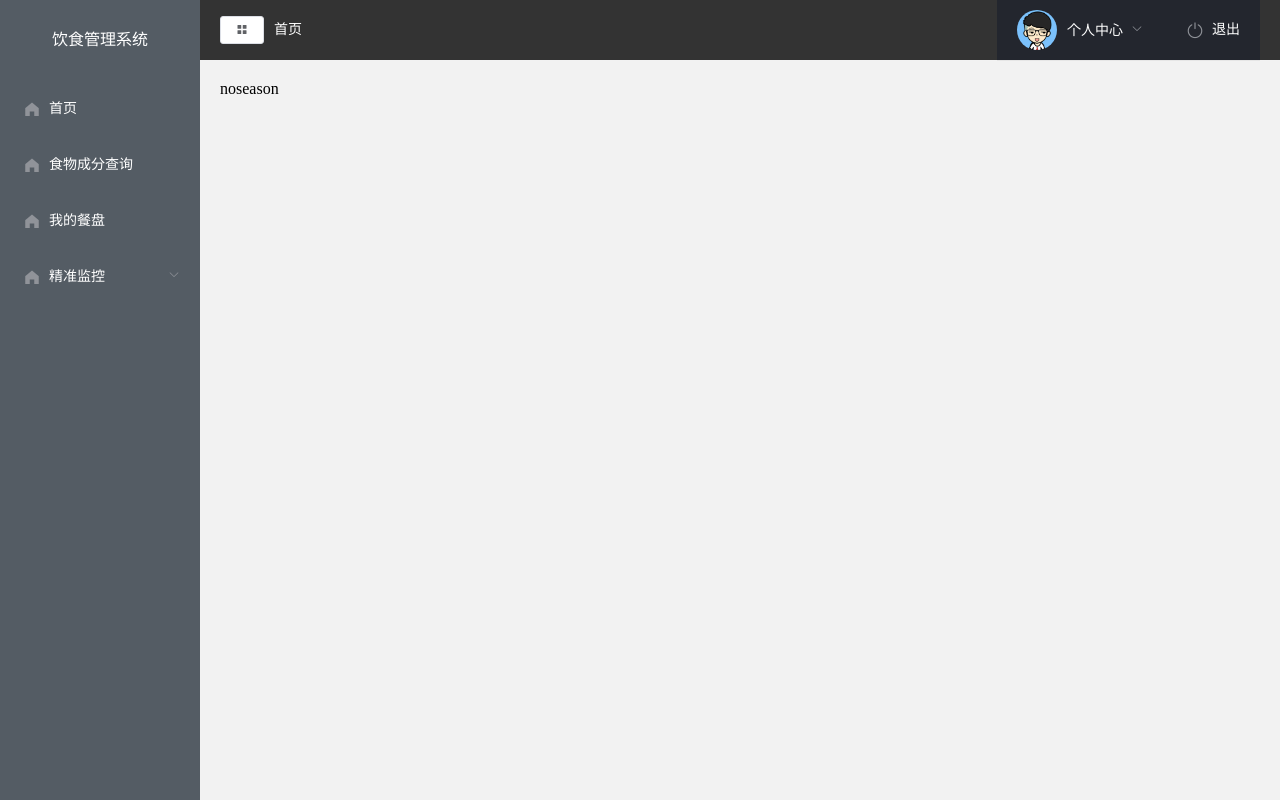
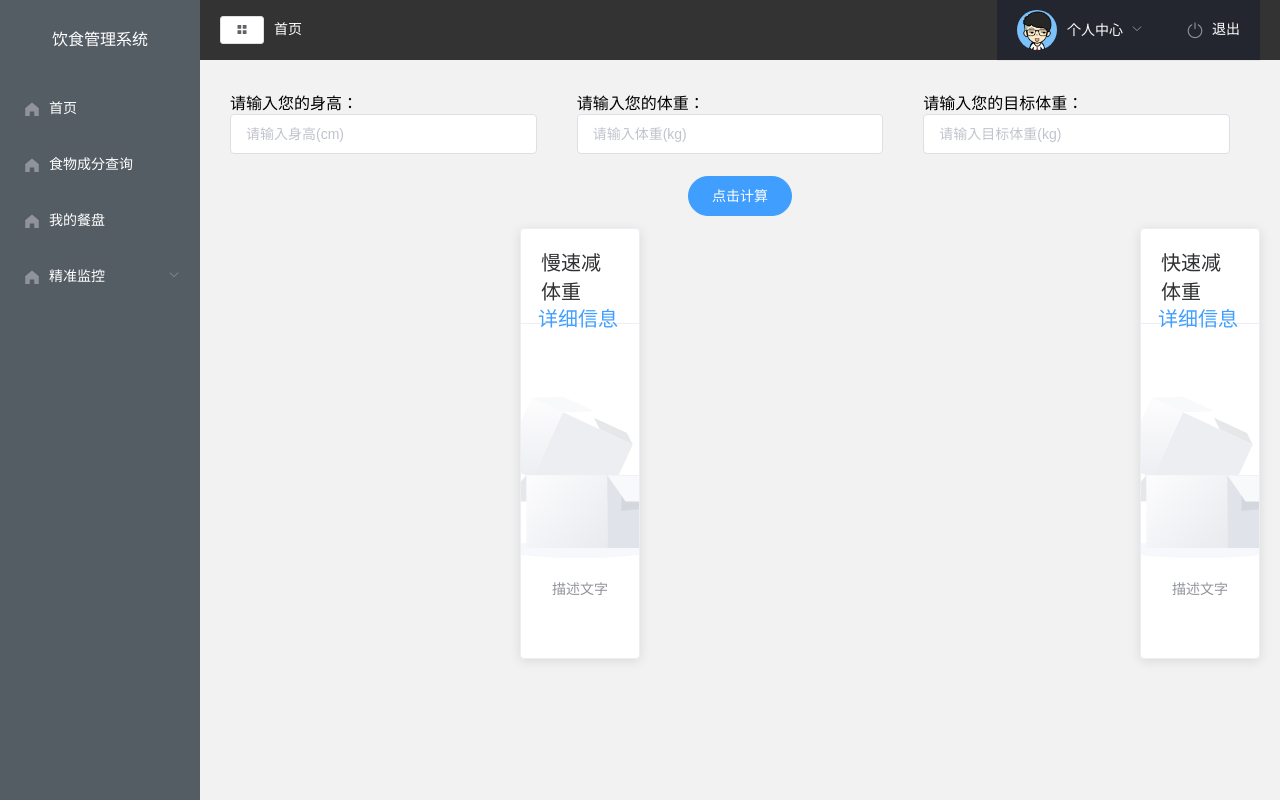
Before and after one commit to CoreyXing/app-v1-admin-boat, a Vue app: page /#/season in a window 1280 px wide. Built offline with nearby package versions, Linux system fonts and the light colour scheme.

Commit message:
feat: 添加了体重页面，解决样式冲突

```diff
--- a/src/views/layout/index.vue
+++ b/src/views/layout/index.vue
@@ -2,12 +2,15 @@
   <div>
       <el-container>
         <el-aside width="auto">
+          <!-- 侧边栏 -->
           <common-aside/>
         </el-aside>
         <el-container>
+          <!-- 顶部内部 -->
           <el-header>
             <common-header/>
           </el-header>
+          <!-- 内容主区域 -->
           <el-main>
             <router-view></router-view>
           </el-main>
--- a/src/views/layout/weight/noseason.vue
+++ b/src/views/layout/weight/noseason.vue
@@ -1,15 +1,226 @@
 <template>
   <div>
-     noseason
+    <el-row :gutter="20">
+      <div class="col-container">
+        <el-col :span="8">
+          <div class="grid-content bg-purple input-container">
+            请输入您的身高：<el-input v-model="input" placeholder="请输入身高(cm)"></el-input>
+          </div>
+        </el-col>
+      </div>
+      <div class="col-container">
+        <el-col :span="8">
+          <div class="grid-content bg-purple input-container">
+            请输入您的体重：<el-input v-model="input" placeholder="请输入体重(kg)"></el-input>
+          </div>
+        </el-col>
+      </div>
+      <div class="col-container">
+        <el-col :span="8">
+          <div class="grid-content bg-purple input-container">
+            请输入您的目标体重：<el-input v-model="input" placeholder="请输入目标体重(kg)"></el-input>
+          </div>
+        </el-col>
+      </div>
+    </el-row>
+    <el-row>
+      <el-col :span="24">
+        <div class="button-container">
+          <el-button type="primary" round>点击计算</el-button>
+        </div>
+      </el-col>
+    </el-row>
+    <el-row>
+        <el-col :span="15">
+          <div class="l-content">
+            <div class="topHeader">
+              <span>精准营养</span>
+            </div>
+            <div class="bottomContent">
+               <el-card class="box-card">
+                  <div slot="header" class="clearfix">
+                    <span>推荐碳水化合物摄入</span>
+                    <el-button style="float: right; padding: 3px 0" type="text">操作按钮</el-button>
+                  </div>
+                  <div class="text item">
+                    运动员推荐的碳水化合物摄入量为6~10g/kg体重/d。摄入足够的碳水化合物能保证运动期间的血糖水平，并补充肌糖原。
+                  </div>
+                </el-card>
+
+                <el-card class="box-card">
+                  <div slot="header" class="clearfix">
+                    <span>推荐蛋白质摄入</span>
+                    <el-button style="float: right; padding: 3px 0" type="text">操作按钮</el-button>
+                  </div>
+                  <div class="text item">
+                    耐力和力量型运动员推荐的蛋白质摄入量为1.2~1.6g/kg体重/d。摄入足够维持体重的能量能使蛋白质利用优化，有助于运动表现。
+                  </div>
+                </el-card>
+
+                <el-card class="box-card">
+                  <div slot="header" class="clearfix">
+                    <span>推荐脂肪摄入</span>
+                    <el-button style="float: right; padding: 3px 0" type="text">操作按钮</el-button>
+                  </div>
+                  <div class="text item">
+                    脂肪摄入是总能量摄入的20%~30%
+                  </div>
+                </el-card>
+
+                <el-card class="box-card">
+                  <div slot="header" class="clearfix">
+                    <span>推荐水分摄入</span>
+                    <el-button style="float: right; padding: 3px 0" type="text">操作按钮</el-button>
+                  </div>
+                  <div class="text item">
+                    保持水合状态：运动时尽可能披照（0.5~2）L/h的补液量进行多次补充，以将脱水量控制在体重的2%以下，对于出汗量高、时间超过2h的运动应注意钠的补充，运动后补液可按照体重丢失的150%补充运动饮料，并添加钠盐以促进水分吸收。
+                  </div>
+                </el-card>
+            </div>
+          </div>
+        </el-col>
+        <el-col :span="9">
+          <div class="container">
+              <el-container>
+                <el-header>营养监控</el-header>
+                <div class="container-item">
+                  <el-main>
+                    <p>三大营养素：</p>
+                    <div class="progress-container">
+                      <div class="progress-item">
+                        <el-progress type="circle" :percentage="25"></el-progress>
+                        <div class="progress-text">碳水化合物</div>
+                      </div>
+
+                      <div class="progress-item">
+                        <el-progress type="circle" :percentage="100" status="success"></el-progress>
+                        <div class="progress-text">蛋白质</div>
+                      </div>
+
+                      <div class="progress-item">
+                        <el-progress type="circle" :percentage="70" status="warning"></el-progress>
+                        <div class="progress-text">脂肪</div>
+                      </div>
+                    </div>
+                  </el-main>
+                </div>
+              </el-container>
+          </div>
+        </el-col>
+    </el-row>
+
   </div>
 </template>
 
 <script>
+export default {
+  data () {
+    return {
+      input: ''
+    }
+  }
+}
+</script>
+<style lang='less' scoped>
+  .el-row {
+    margin-bottom: 20px;
+    &:last-child {
+      margin-bottom: 0;
+    }
+  }
+  .el-col {
+    border-radius: 4px;
+  }
+  .col-container {
+    margin-right: 20px;
+  }
+  .input-container {
+  padding: 10px;
+  }
+  .bg-purple-dark {
+    background: #99a9bf;
+  }
+  .bg-purple {
+    background: #d3dce6;
+  }
+  .bg-purple-light {
+    background: #e5e9f2;
+  }
+  .grid-content {
+    border-radius: 4px;
+    min-height: 36px;
+  }
+  .row-bg {
+    padding: 10px 0;
+    background-color: #f9fafc;
+  }
+  .button-container {
+    display: flex;
+    justify-content: center;
+    align-items: center;
+    height: 8dvh; /* 可根据实际情况调整容器高度 */
+  }
+  .el-header, .el-footer {
+    background-color: #B3C0D1;
+    color: #333;
+    text-align: center;
+    line-height: 60px;
+  }
+  .progress-text {
+    margin-top: 10px;
+    text-align: center;
+  }
+  .progress-container {
+    display: flex;
+    justify-content: space-around;
+  }
+  .progress-item {
+    display: flex;
+    flex-direction: column;
+    align-items: center;
+    margin-bottom: 20px;
+  }
+  .text {
+    font-size: 14px;
+  }
+  .item {
+    margin-bottom: 18px;
+  }
+  .clearfix:before,
+  .clearfix:after {
+    display: table;
+    content: "";
+  }
+  .clearfix:after {
+    clear: both
+  }
+  .l-content {
+    display: flex;
+    flex-direction: column;
+    margin-right: 20px;
+    .topHeader {
+      background-color: #99a9bf;
+      display: flex;
+      justify-content: center;
+      align-items: center;
+      font-size: 16px;
+      height: 60px;
+      margin-bottom: 20px;
+    }
+    .bottomContent {
+      display: flex;
+      flex-wrap: wrap;
+      flex-direction: row;
+      justify-content: space-between;
+      .box-card {
+        width: 45%;
+        height: 300px;
+        margin-bottom: 20px;
+      }
+    }
+  }
 
-export default {
-}
-
-</script>
-
-<style lang="less" scoped>
+  .text.item {
+    margin-bottom: 10px;
+  }
 </style>
--- a/src/views/layout/weight/season.vue
+++ b/src/views/layout/weight/season.vue
@@ -1,15 +1,79 @@
 <template>
   <div>
-     noseason
+    <div>
+    <el-row :gutter="20">
+      <div class="col-container">
+        <el-col :span="8">
+          <div class="grid-content bg-purple input-container">
+            请输入您的身高：<el-input v-model="input" placeholder="请输入身高(cm)"></el-input>
+          </div>
+        </el-col>
+      </div>
+      <div class="col-container">
+        <el-col :span="8">
+          <div class="grid-content bg-purple input-container">
+            请输入您的体重：<el-input v-model="input" placeholder="请输入体重(kg)"></el-input>
+          </div>
+        </el-col>
+      </div>
+      <div class="col-container">
+        <el-col :span="8">
+          <div class="grid-content bg-purple input-container">
+            请输入您的目标体重：<el-input v-model="input" placeholder="请输入目标体重(kg)"></el-input>
+          </div>
+        </el-col>
+      </div>
+    </el-row></div>
+    <div class="button-container">
+    <el-button type="primary" round>点击计算</el-button>
+   </div>
+  <div class="card-container">
+    <canvas id="chart"></canvas>
+    <el-card class="box-card">
+      <div slot="header" class="clearfix">
+        <span style="font-size: 20px;">慢速减体重</span>
+        <el-button style="float: right; padding: 3px 0; font-size: 20px;" type="text">详细信息</el-button>
+      </div>
+      <div class="text item">
+        <el-empty description="描述文字"></el-empty>
   </div>
+    </el-card>
+    <el-card class="box-card">
+      <div slot="header" class="clearfix">
+        <span style="font-size: 20px;">快速减体重</span>
+        <el-button style="float: right; padding: 3px 0; font-size: 20px;" type="text">详细信息</el-button>
+      </div>
+      <div class="text item">
+        <el-empty description="描述文字"></el-empty>
+  </div>
+    </el-card>
+  </div>
+</div>
 </template>
 
-<script>
-
-export default {
+<style scoped>
+.card-container {
+  display: flex;
+  flex-direction: row;
+  justify-content: space-between;
 }
-
-</script>
-
-<style lang="less" scoped>
+.col-container {
+        margin-right: 20px;
+      }
+.input-container {
+      padding: 10px;
+      }
+      .button-container {
+        display: flex;
+        justify-content: center;
+        align-items: center;
+        height: 8dvh; /* 可根据实际情况调整容器高度 */
+      }
+.box-card {
+  width: 1000px;
+  margin-right: 500px; /* 调整间隙大小，可以根据需要进行调整 */
+}
+.box-card:last-child {
+  margin-right: 0; /* 移除最后一个卡片的右侧间隙 */
+}
 </style>
```
